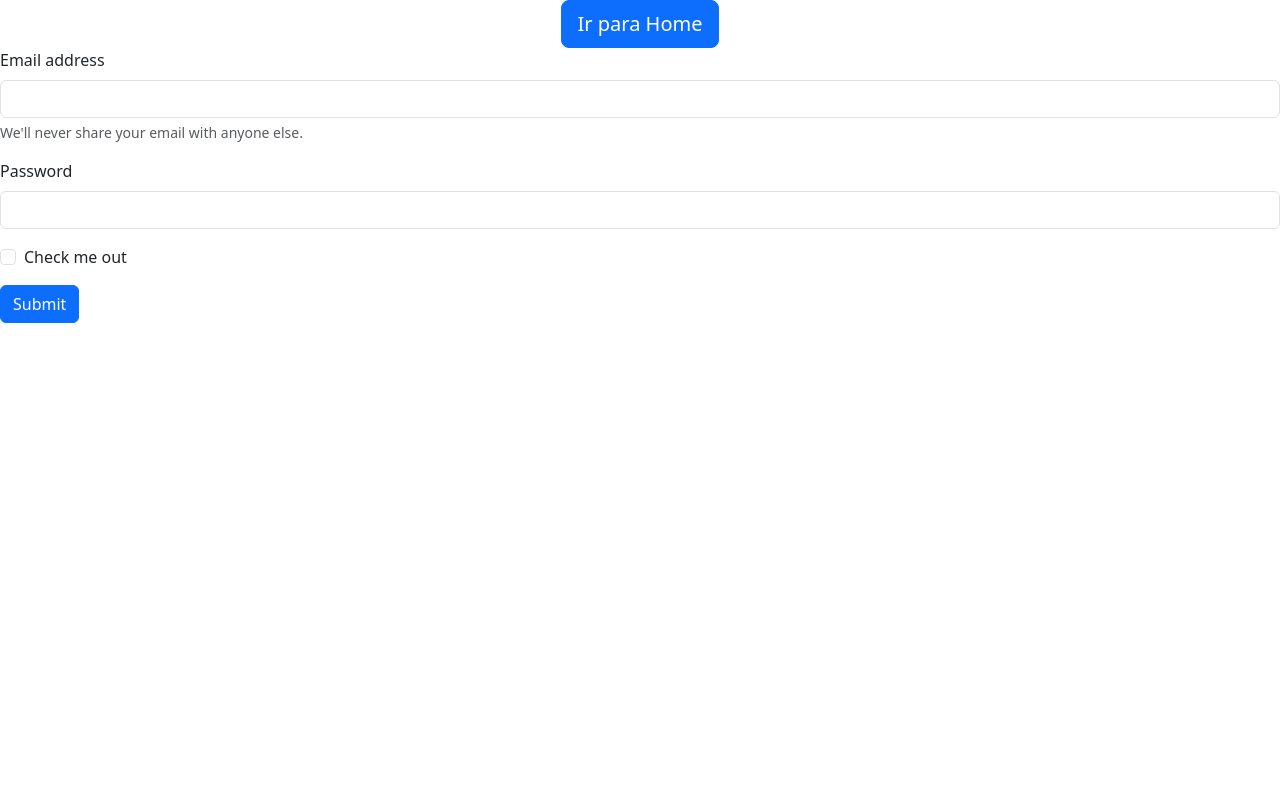
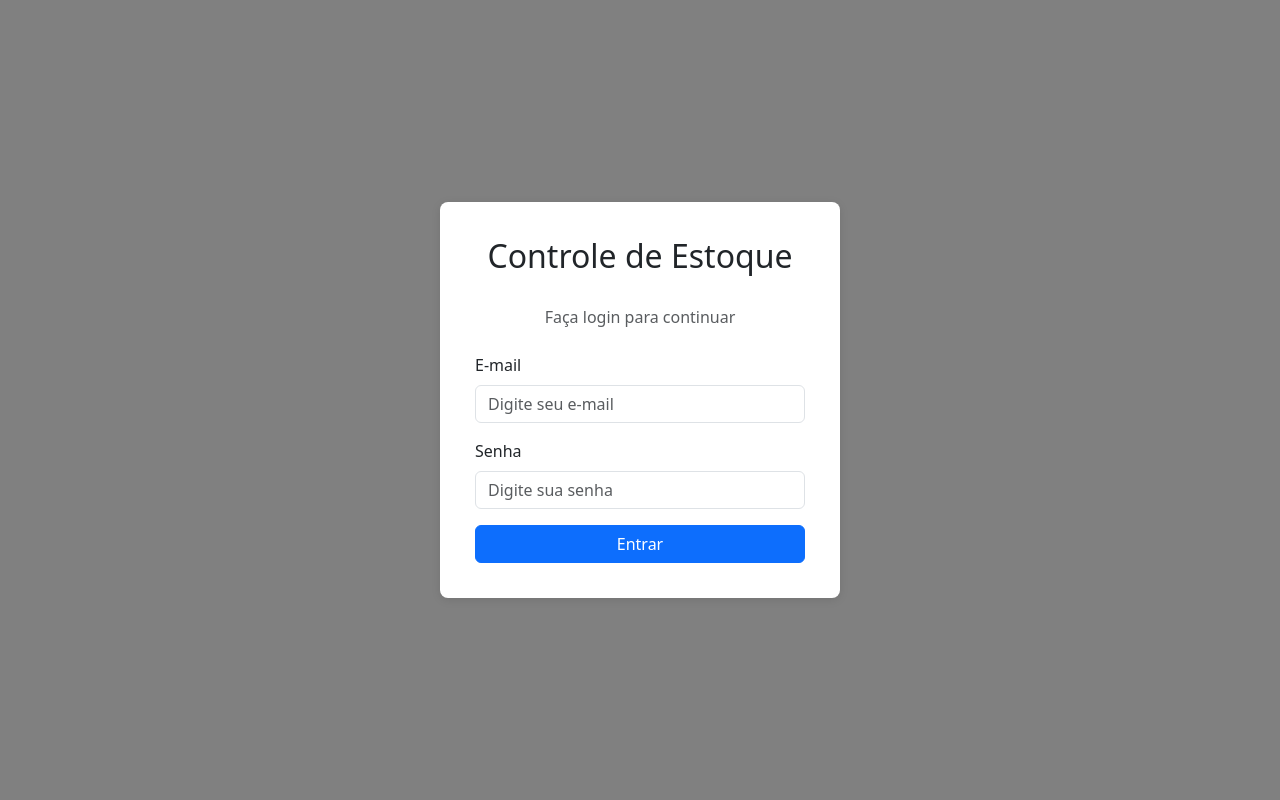
Before and after one commit to Nightluk/SiteEstoque, a PHP site: page / in a window 1280 px wide. Run offline with PHP 8.4, Linux system fonts and the light colour scheme.

Commit message:
Revamp login page with new styles and structure
Updated the login page layout and styles.

```diff
--- a/index.php
+++ b/index.php
@@ -2,31 +2,106 @@
 
 <!DOCTYPE html>
 <html lang="pt-BR">
+
 <head>
     <meta charset="UTF-8">
-    <meta name="viewport" content="width=device-width, initial-scale=1">
-    <title>Site Estoque</title>
-<link href="https://cdn.jsdelivr.net/npm/bootstrap@5.3.8/dist/css/bootstrap.min.css" rel="stylesheet" integrity="sha384-sRIl4kxILFvY47J16cr9ZwB07vP4J8+LH7qKQnuqkuIAvNWLzeN8tE5YBujZqJLB" crossorigin="anonymous"></head>
+    <meta name="viewport" content="width=device-width, initial-scale=1.0">
+
+    <title>Login - Site Estoque</title>
+
+    <link href="https://cdn.jsdelivr.net/npm/bootstrap@5.3.8/dist/css/bootstrap.min.css"
+        rel="stylesheet">
+
+    <style>
+        body {
+            background-color: #808080;
+        }
+
+        .login-box {
+            width: 400px;
+            background-color: white;
+            padding: 35px;
+            border-radius: 8px;
+            box-shadow: 0 2px 10px rgba(0, 0, 0, 0.1);
+        }
+
+        .login-title {
+            text-align: center;
+            margin-bottom: 30px;
+        }
+
+        .btn-login {
+            width: 100%;
+        }
+
+        .footer {
+            text-align: center;
+            color: #777;
+            font-size: 14px;
+            margin-top: 25px;
+        }
+    </style>
+</head>
+
 <body>
-    <main class="container min-vh-1000 d-flex align-items-center justify-content-center">
-        <a href="home.php" class="btn btn-primary btn-lg">Ir para Home</a>
+
+    <main class="container min-vh-100 d-flex align-items-center justify-content-center">
+
+        <div class="login-box">
+
+            <h2 class="login-title">Controle de Estoque</h2>
+
+            <p class="text-center text-muted mb-4">
+                Faça login para continuar
+            </p>
+
+            <form action="home.php" method="POST">
+
+                <div class="mb-3">
+                    <label for="email" class="form-label">
+                        E-mail
+                    </label>
+
+                    <input
+                        type="email"
+                        class="form-control"
+                        id="email"
+                        name="email"
+                        placeholder="Digite seu e-mail"
+                        required>
+                </div>
+
+                <div class="mb-3">
+                    <label for="senha" class="form-label">
+                        Senha
+                    </label>
+
+                    <input
+                        type="password"
+                        class="form-control"
+                        id="senha"
+                        name="senha"
+                        placeholder="Digite sua senha"
+                        required>
+                </div>
+
+
+                <button
+                    type="submit"
+                    class="btn btn-primary btn-login">
+                    Entrar
+                </button>
+
+            </form>
+
+
+
+        </div>
+
     </main>
-    <script src="https://cdn.jsdelivr.net/npm/bootstrap@5.3.8/dist/js/bootstrap.bundle.min.js" integrity="sha384-FKyoEForCGlyvwx9Hj09JcYn3nv7wiPVlz7YYwJrWVcXK/BmnVDxM+D2scQbITxI" crossorigin="anonymous"></script>
-    <form>
-  <div class="mb-3">
-    <label  for="exampleInputEmail1" class="form-label ">Email address</label>
-    <input type="email" class="form-control" id="exampleInputEmail1" aria-describedby="emailHelp">
-    <div id="emailHelp" class="form-text">We'll never share your email with anyone else.</div>
-  </div>
-  <div class="mb-3">
-    <label for="exampleInputPassword1" class="form-label">Password</label>
-    <input type="password" class="form-control" id="exampleInputPassword1">
-  </div>
-  <div class="mb-3 form-check">
-    <input type="checkbox" class="form-check-input" id="exampleCheck1">
-    <label class="form-check-label" for="exampleCheck1">Check me out</label>
-  </div>
-  <button type="submit" class="btn btn-primary">Submit</button>
-</form>
+
+    <script src="https://cdn.jsdelivr.net/npm/bootstrap@5.3.8/dist/js/bootstrap.bundle.min.js"></script>
+
 </body>
+
 </html>
```
